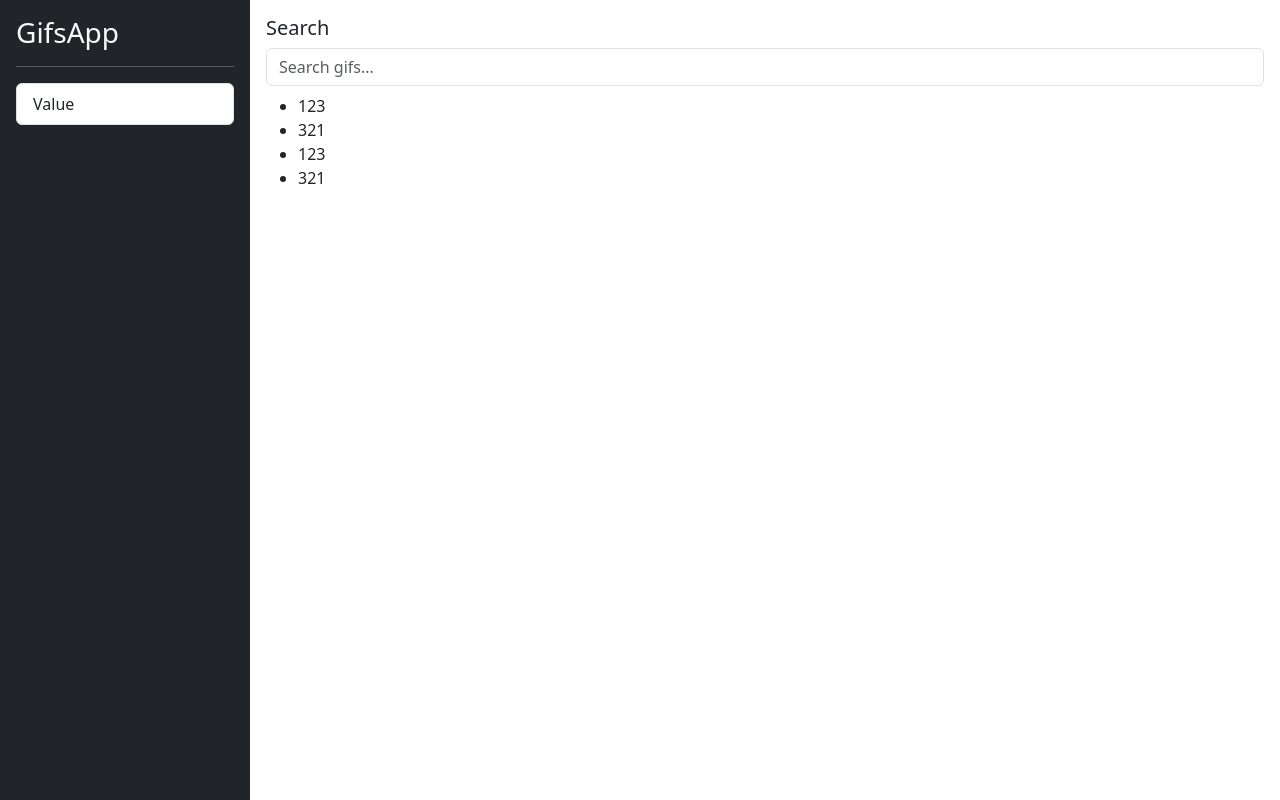
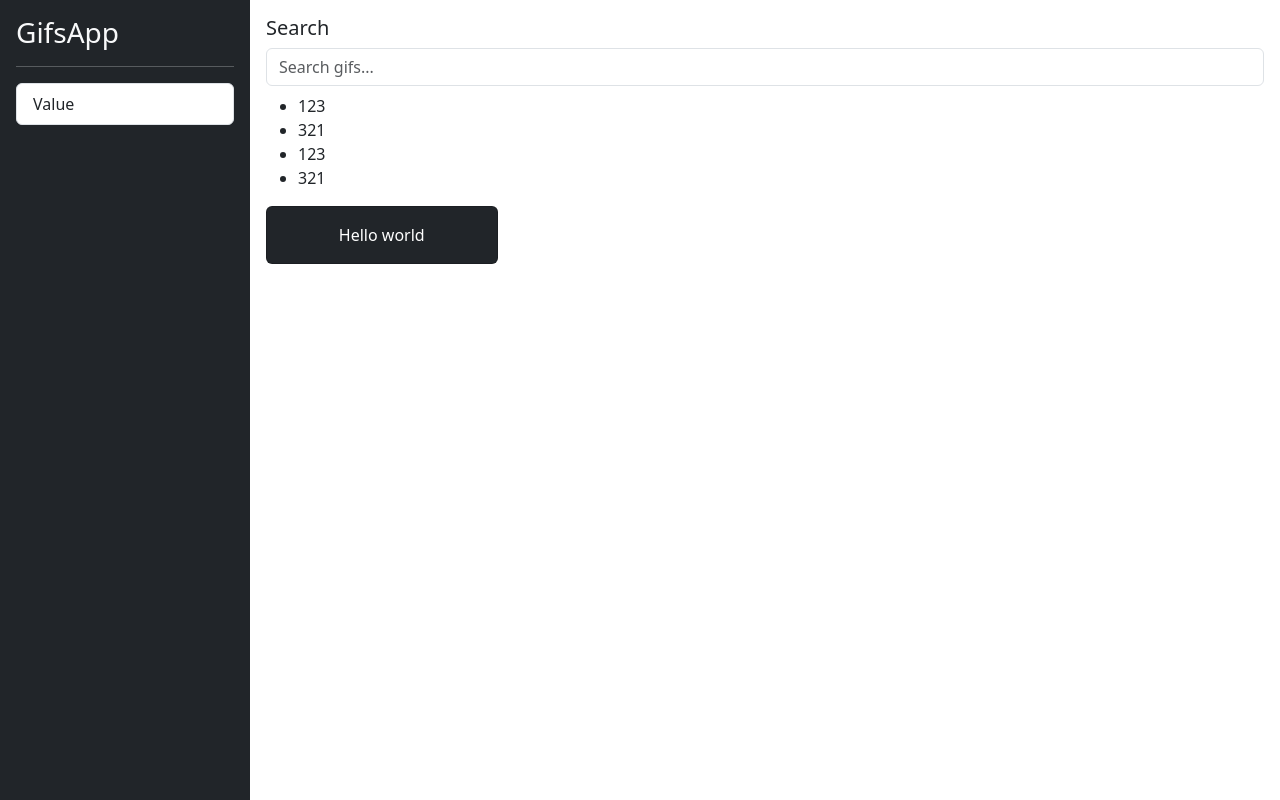
Before and after one commit to ChristianTC/ng-gifs-app, an Angular app: page / in a window 1280 px wide. Built offline with nearby package versions, Linux system fonts and the light colour scheme.

Commit message:
add gifs card lsit

```diff
--- /dev/null
+++ b/src/app/gifs/components/card-list/card-list.component.html
@@ -0,0 +1,22 @@
+<ul>
+  <li>123</li>
+  <li>321</li>
+  <li>123</li>
+  <li>321</li>
+</ul>
+
+<div class="row">
+  <div class="col-md-3 col-sm-6">
+    <div class="card mb-2 text-center bg-dark">
+
+      <!-- TODO Create Image -->
+
+      <div class="card-body text-white">
+        <p class="card-text">
+          Hello world
+        </p>
+      </div>
+
+    </div>
+  </div>
+</div>
--- a/src/app/gifs/gifs.module.ts
+++ b/src/app/gifs/gifs.module.ts
@@ -2,13 +2,15 @@ import { NgModule } from '@angular/core';
 import { CommonModule } from '@angular/common';
 import { HomePageComponent } from './pages/home/home-page.component';
 import { SearchBoxComponent } from './components/search-box/search-box.component';
+import { CardListComponent } from './components/card-list/card-list.component';
 
 
 
 @NgModule({
   declarations: [
     HomePageComponent,
-    SearchBoxComponent
+    SearchBoxComponent,
+    CardListComponent
   ],
   imports: [
     CommonModule
--- a/src/app/gifs/pages/home/home-page.component.html
+++ b/src/app/gifs/pages/home/home-page.component.html
@@ -6,11 +6,6 @@
 
   <div class="col-12 pt-2">
     <!-- List -->
-    <ul>
-      <li>123</li>
-      <li>321</li>
-      <li>123</li>
-      <li>321</li>
-    </ul>
+    <gifs-card-list></gifs-card-list>
   </div>
 </div>
```
Also changed, not shown: src/app/gifs/components/card-list/card-list.component.ts (added, +9 -0 lines).
